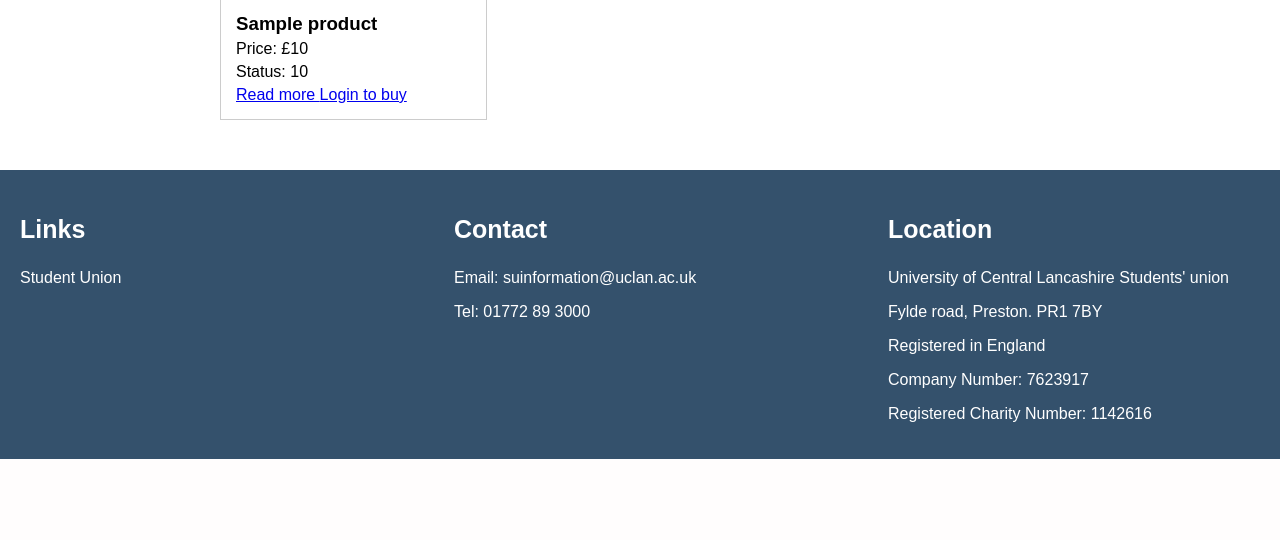
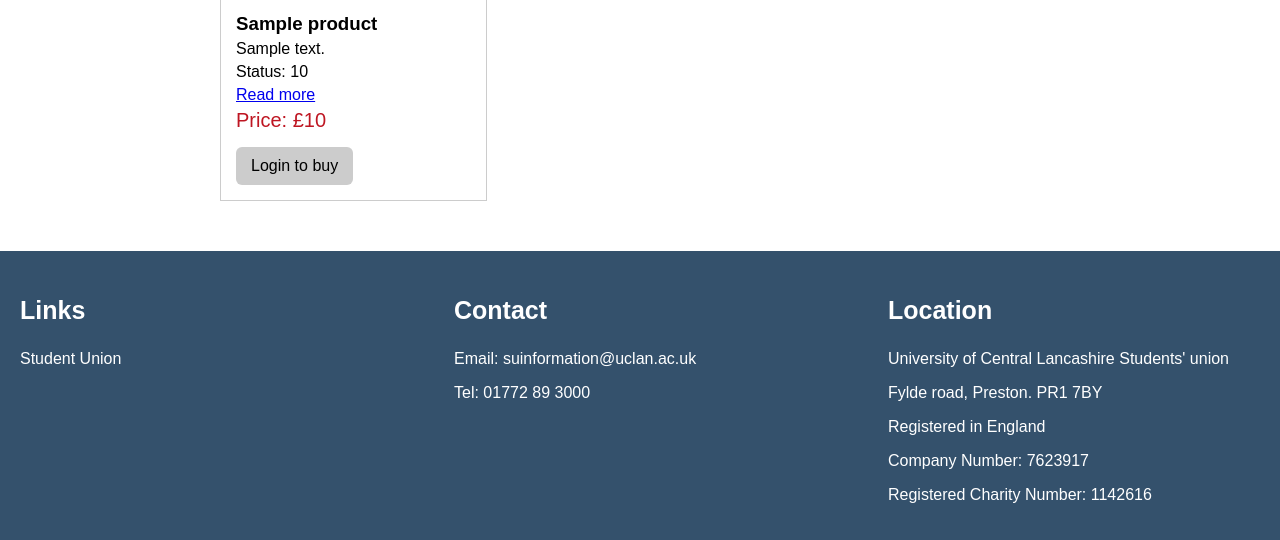
Before and after one commit to MockingbirdCopycatovich/UCLan-Shop-Extended, a PHP site: page /php/products.php in a window 1280 px wide. Shown: the part 647-1187 px from the top of the page. Before the commit the page ends 1106 px from the top, so only its background shows below. Run offline with PHP 8.4, Linux system fonts and the light colour scheme; tables that the repository leaves empty or names only in its code hold one stand-in row (values such as "Sample post").

Commit message:
Design update for products.php

```diff
--- a/css/style.css
+++ b/css/style.css
@@ -185,6 +185,44 @@ footer {
 .products-grid {
     display: grid;
     gap: 20px;
+}
+
+.add-cart {
+    display: inline-block;
+    margin-top: 10px;
+    padding: 10px 15px;
+
+    background-color: #9BCE1E;
+    color: black;
+
+    border-radius: 6px;
+    text-decoration: none;
+
+    font-weight: bold;
+    text-align: center;
+
+    transition: 0.2s;
+}
+
+.add-cart:hover {
+    background-color: #7fb315;
+}
+
+.login-buy {
+    display: inline-block;
+    margin-top: 10px;
+    padding: 10px 15px;
+
+    background-color: #ccc;
+    color: black;
+
+    border-radius: 6px;
+    text-decoration: none;
+    text-align: center;
+}
+
+.login-buy:hover {
+    background-color: #aaa;
 }
 
 @media (min-width: 900px) {
--- a/php/products.php
+++ b/php/products.php
@@ -112,7 +112,7 @@
 
                 <h3><?php echo htmlspecialchars($row['product_title']); ?></h3>
 
-                <p>Price: £<?php echo htmlspecialchars($row['product_price']); ?></p>
+                <p> <?php echo htmlspecialchars($row['product_desc']); ?></p>
 
                 <p>Status: <?php echo htmlspecialchars($row['product_stock']); ?></p>
 
@@ -120,12 +120,14 @@
                     Read more
                 </a>
 
+                <p id="price">Price: £<?php echo htmlspecialchars($row['product_price']); ?></p>
+
                 <?php if(isset($_SESSION['user_id'])): ?>
                     <a class="add-cart" href="cart.php?add=<?php echo $row['product_id']; ?>">
                         Add to cart
                     </a>
                 <?php else: ?>
-                    <a href="login.php">Login to buy</a>
+                    <a class="login-buy" href="login.php">Login to buy</a>
                 <?php endif; ?>
 
             </div>
```
